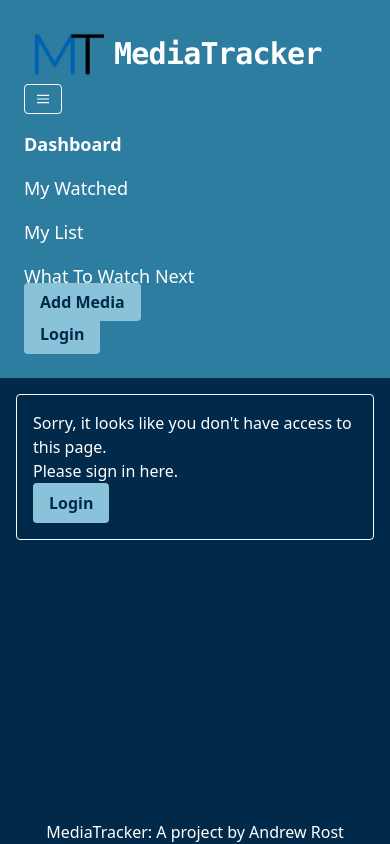
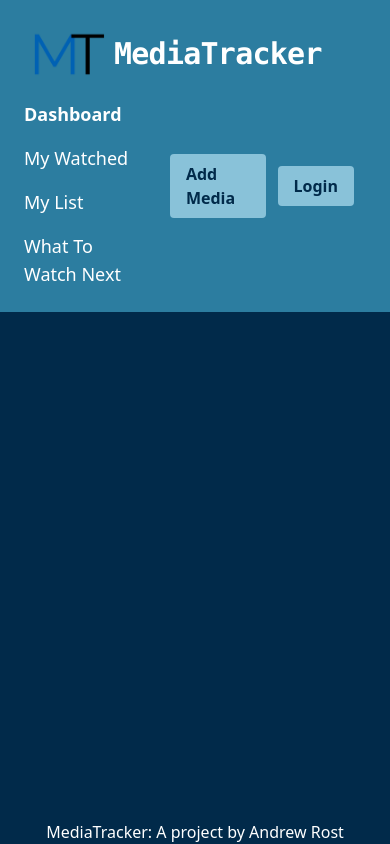
Before and after one commit to andyrost/mediatracker-ui, a Next.js app: page / in a window 390 px wide. Built offline with nearby package versions, Linux system fonts and the light colour scheme; no server answers.

Commit message:
small header fix

```diff
--- a/components/header.tsx
+++ b/components/header.tsx
@@ -38,34 +38,24 @@ export default function header() {
     );
   } else {
     logbutton = (
-      <button className="btn btn-blue" onClick={() => signIn()}>
-        Login
-      </button>
+      <div className="flex">
+        <button className="btn btn-blue h-10 m-3" onClick={() => signIn()}>
+          Login
+        </button>
+      </div>
     );
   }
 
   return (
-    <nav className="flex items-center justify-between flex-wrap bg-primary dark:bg-primary-dark p-6">
+    <nav className="fixed w-full flex items-center justify-between flex-wrap bg-primary dark:bg-primary-dark p-6">
       <div className="flex items-center flex-shrink-0 text-white mr-6">
         <Image src={initalsLogo} height={60} width={90} />
         <span className="font-bold font-mono text-3xl tracking-tight">
           MediaTracker
         </span>
       </div>
-      <div className="block lg:hidden">
-        <button className="flex items-center px-3 py-2 border rounded text-white border-white hover:text-white hover:border-white">
-          <svg
-            className="fill-current h-3 w-3"
-            viewBox="0 0 20 20"
-            xmlns="http://www.w3.org/2000/svg"
-          >
-            <title>Menu</title>
-            <path d="M0 3h20v2H0V3zm0 6h20v2H0V9zm0 6h20v2H0v-2z" />
-          </svg>
-        </button>
-      </div>
-      <div className="w-full block flex-grow lg:flex lg:items-center lg:w-auto">
-        <div className="text-sm lg:flex-grow">
+      <div className="flex-grow flex items-center w-auto">
+        <div className="text-sm flex-grow">
           <Link href="/">
             <a className={router.pathname === "/" ? navlinkactive : navlink}>
               Dashboard
```
